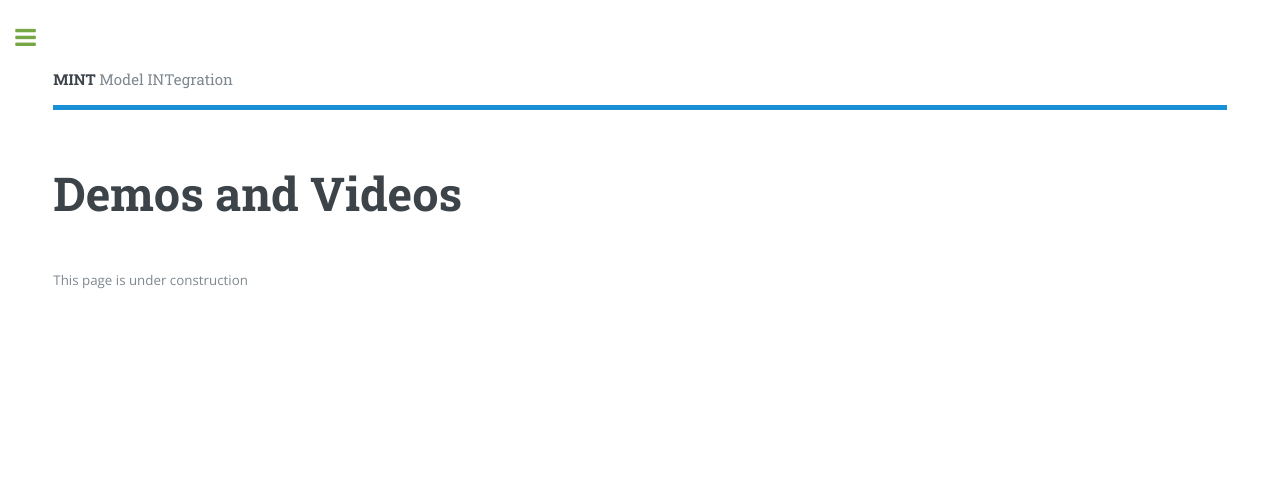
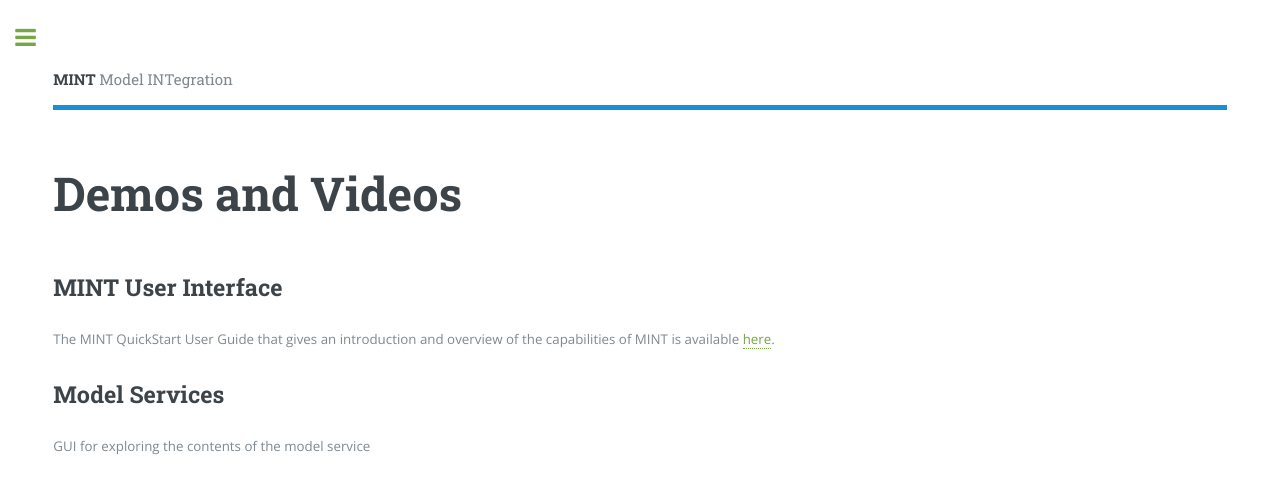
Before and after one commit to KnowledgeCaptureAndDiscovery/MINT, a Jekyll site: the page built from demo.md, in a window 1280 px wide. Shown: the top 482 px of the page. Built offline with Jekyll 4.4.1, drawn with Linux system fonts in a browser that asks for light colours; some of the changed text lies outside the part shown; grey boxes are pictures that could not be loaded.

Commit message:
add demo modelcatalog

```diff
--- a/demo.md
+++ b/demo.md
@@ -3,4 +3,16 @@
 title: Demos and Videos
 ---
 
-This page is under construction
+## MINT User Interface
+
+The MINT QuickStart User Guide that gives an introduction and overview of the capabilities of MINT is available [here](https://drive.google.com/file/d/1FENjOdCkbES_Cc8s74tKUrJSEvQXs1zv/view).
+
+## Model Services
+
+GUI for exploring the contents of the model service
+
+<iframe width="560" height="315" src="https://www.youtube.com/embed/C9rxGT2k9is" frameborder="0" allow="accelerometer; autoplay; encrypted-media; gyroscope; picture-in-picture" allowfullscreen></iframe>
+
+## Desktop Application for Model Execution (DAME)
+
+The models in the Model Catalog are executable through the [DAME](https://model-catalog-python-api-client.readthedocs.io/en/latest/example/).
```
Also changed, not shown: releases.md (+1 -1 lines).
